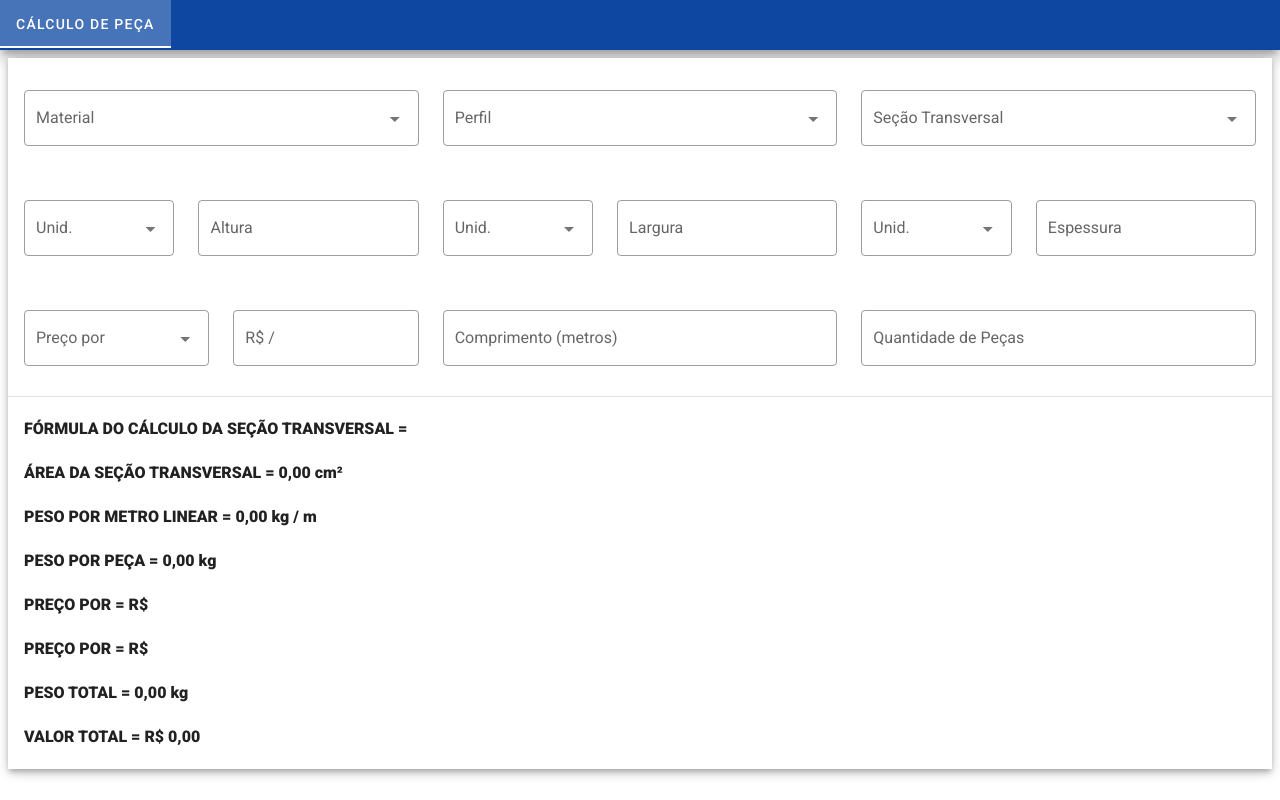
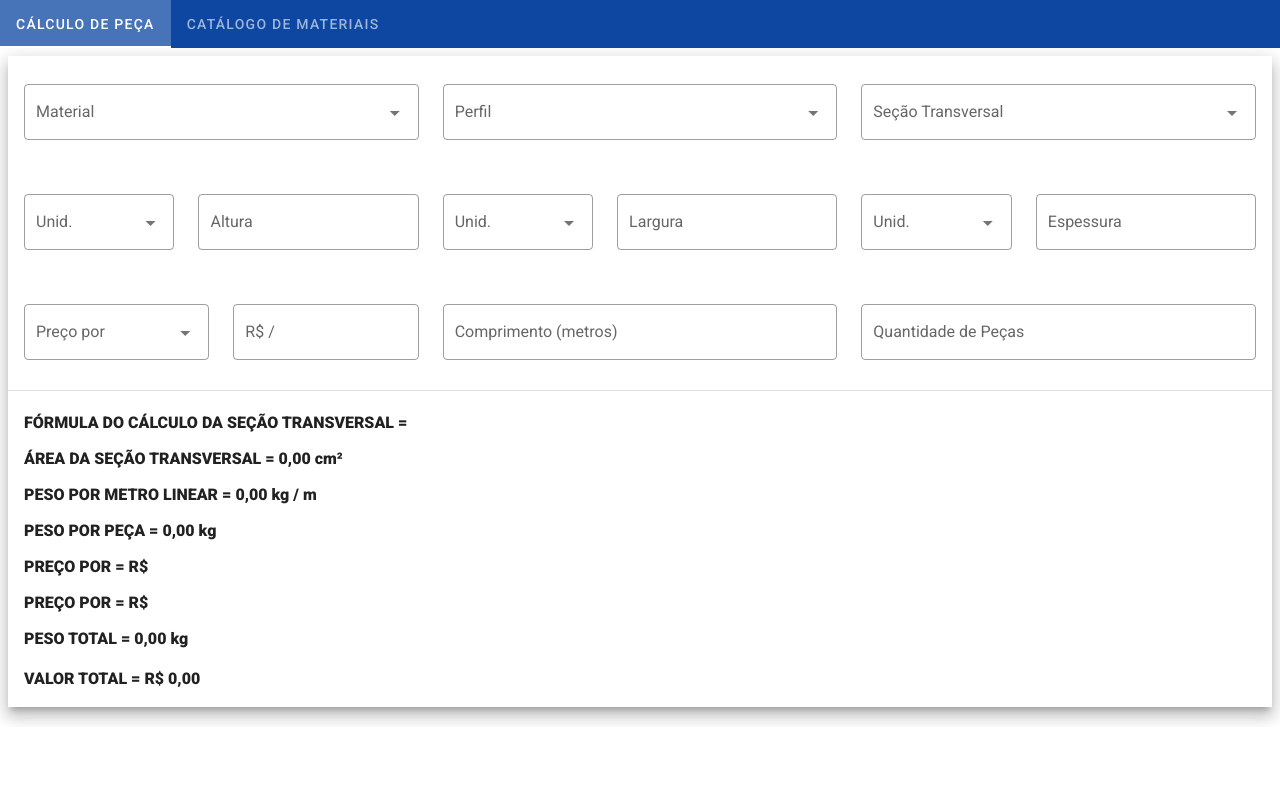
Before and after one commit to rafael2813/centromil, a Vue app: page / in a window 1280 px wide. Built offline with nearby package versions, Linux system fonts and the light colour scheme.

Commit message:
Tabela Catalogo

```diff
--- a/src/App.vue
+++ b/src/App.vue
@@ -1,21 +1,28 @@
 <template>
   <v-app>
-    <v-toolbar dense color="blue darken-4" dark elevation=10>
+    <v-toolbar dense color="blue darken-4" dark elevation=5>
       <v-tabs dense>
         <v-tab>Cálculo de Peça</v-tab>
+        <v-tab>Catálogo de Materiais</v-tab>
+        <v-tab-item>
+          <CalculoPeca />
+        </v-tab-item>
+        <v-tab-item>
+          <TabelaCatalogo />
+        </v-tab-item>
       </v-tabs>
     </v-toolbar>
-    <CalculoPeca />
   </v-app>
 </template>
 
 <script>
-import CalculoPeca from './components/CalculoPeca'
+import CalculoPeca from '@/components/calculo_peca/CalculoPeca'
+import TabelaCatalogo from '@/components/tabela_catalogo/TabelaCatalogo'
 export default {
   name: 'App',
 
   components: {
-    CalculoPeca
+    CalculoPeca, TabelaCatalogo
   },
 
   data: () => ({
--- a/src/components/CalculoPeca.vue
+++ b/src/components/calculo_peca/CalculoPeca.vue
@@ -1,7 +1,7 @@
 <template>
   <v-container px-0 fluid>
-    <v-card class="mx-2 my-2" tile elevation=5>
-      <v-row class="px-4 pt-5 d-flex justify-space-between align-center">
+    <v-card class="mx-2 my-2" tile elevation=10>
+      <v-row class="px-4 pt-4 d-flex justify-space-between align-center">
         <v-col cols="4">
           <v-select v-model="material"
             :items="materiais.map(
@@ -45,25 +45,25 @@
           <div class="px-4 pt-5 font-weight-black">
             FÓRMULA DO CÁLCULO DA SEÇÃO TRANSVERSAL = {{ geometria.formula }}
           </div>
-          <div class="px-4 pt-5 font-weight-black">
+          <div class="px-4 pt-3 font-weight-black">
             ÁREA DA SEÇÃO TRANSVERSAL = {{ area | virgula }} cm²
           </div>
-          <div class="px-4 pt-5 font-weight-black">
+          <div class="px-4 pt-3 font-weight-black">
             PESO POR METRO LINEAR = {{ peso_por_metro | virgula }} kg / m
           </div>
-          <div class="px-4 pt-5 font-weight-black">
+          <div class="px-4 pt-3 font-weight-black">
             PESO POR PEÇA = {{ peso_por_peca | virgula }} kg
           </div>
-          <div class="px-4 pt-5 font-weight-black">
+          <div class="px-4 pt-3 font-weight-black">
             PREÇO POR {{ preco[1].unidade.toUpperCase() }} = {{ preco[1].valor | moeda | virgula }}
           </div>
-          <div class="px-4 pt-5 font-weight-black">
+          <div class="px-4 pt-3 font-weight-black">
             PREÇO POR {{ preco[2].unidade.toUpperCase() }} = {{ preco[2].valor | moeda | virgula }}
           </div>
-          <div class="px-4 pt-5 font-weight-black">
+          <div class="px-4 pt-3 font-weight-black">
             PESO TOTAL = {{ peso_total | virgula }} kg
           </div>
-          <div class="px-4 py-5 font-weight-black">
+          <div class="px-4 py-4 font-weight-black">
             VALOR TOTAL = {{ valor_total | moeda | virgula }}
           </div>
     </v-card>
@@ -79,7 +79,6 @@ export default {
   name: 'CalculoPeca',
   components: { Perfil, Medida },
   data: () => ({
-    //pi: 3.14,
     geometria: { 'perfil': null, 'secao': null, 'espessura': false, 'formula': '' },
     formula: '',
     medidas: [
--- /dev/null
+++ b/src/components/tabela_catalogo/TabelaCatalogo.vue
@@ -0,0 +1,15 @@
+<template>
+  <v-container px-0 fluid>
+
+  </v-container>
+</template>
+
+<script>
+export default {
+
+}
+</script>
+
+<style>
+
+</style>
```
Also changed, not shown: src/components/calculo_peca/Medida.vue (renamed from src/components/Medida.vue), src/components/calculo_peca/Perfil.vue (renamed from src/components/Perfil.vue).
